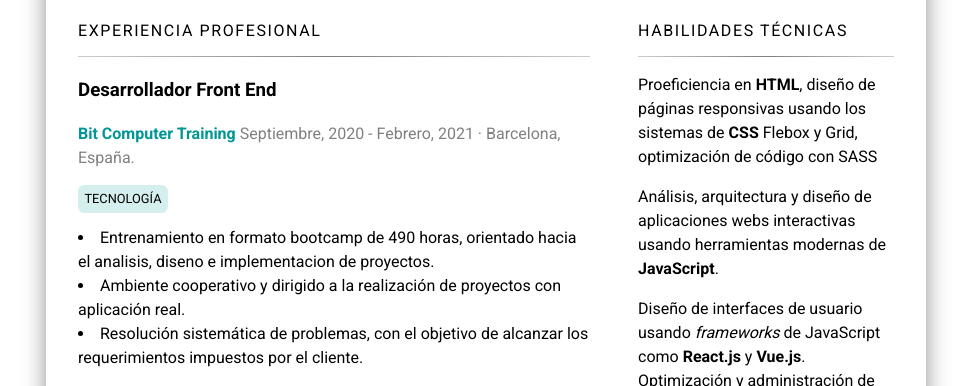
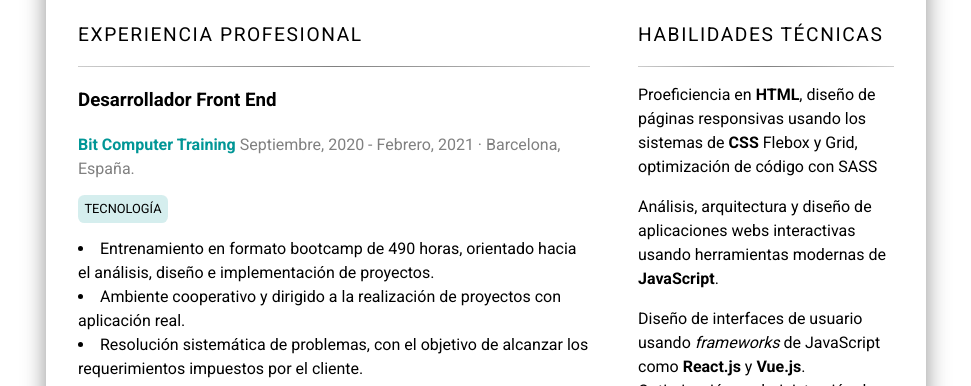
Before and after one commit to r2abreu/resume-spanish, a plain HTML site: page index.html in a window 1280 px wide. Shown: the part 350-736 px from the top of the page, without its empty margins (154-1125 px from the left). Drawn offline with Linux system fonts and the light colour scheme.

Commit message:
Format correct

```diff
--- a/index.html
+++ b/index.html
@@ -53,7 +53,7 @@
                     tecnología
                 </span>
                 <ul>
-                    <li>Entrenamiento en formato bootcamp de 490 horas, orientado hacia el analisis, diseno e implementacion de proyectos.</li>
+                    <li>Entrenamiento en formato bootcamp de 490 horas, orientado hacia el análisis, diseño e implementación de proyectos.</li>
                     <li>Ambiente cooperativo y dirigido a la realización de proyectos con aplicación real.</li>
                     <li>Resolución sistemática de problemas, con el objetivo de alcanzar los requerimientos impuestos por el cliente.</li>
                 </ul>
--- a/styles.css
+++ b/styles.css
@@ -19,7 +19,7 @@ body {
 
 h2 {
 	font-weight: 400;
-	font-size: 1rem;
+	font-size: 1.2em;
 	text-transform: uppercase;
 	letter-spacing: 0.1rem;
 }
```
Also changed, not shown: 1 other file.
